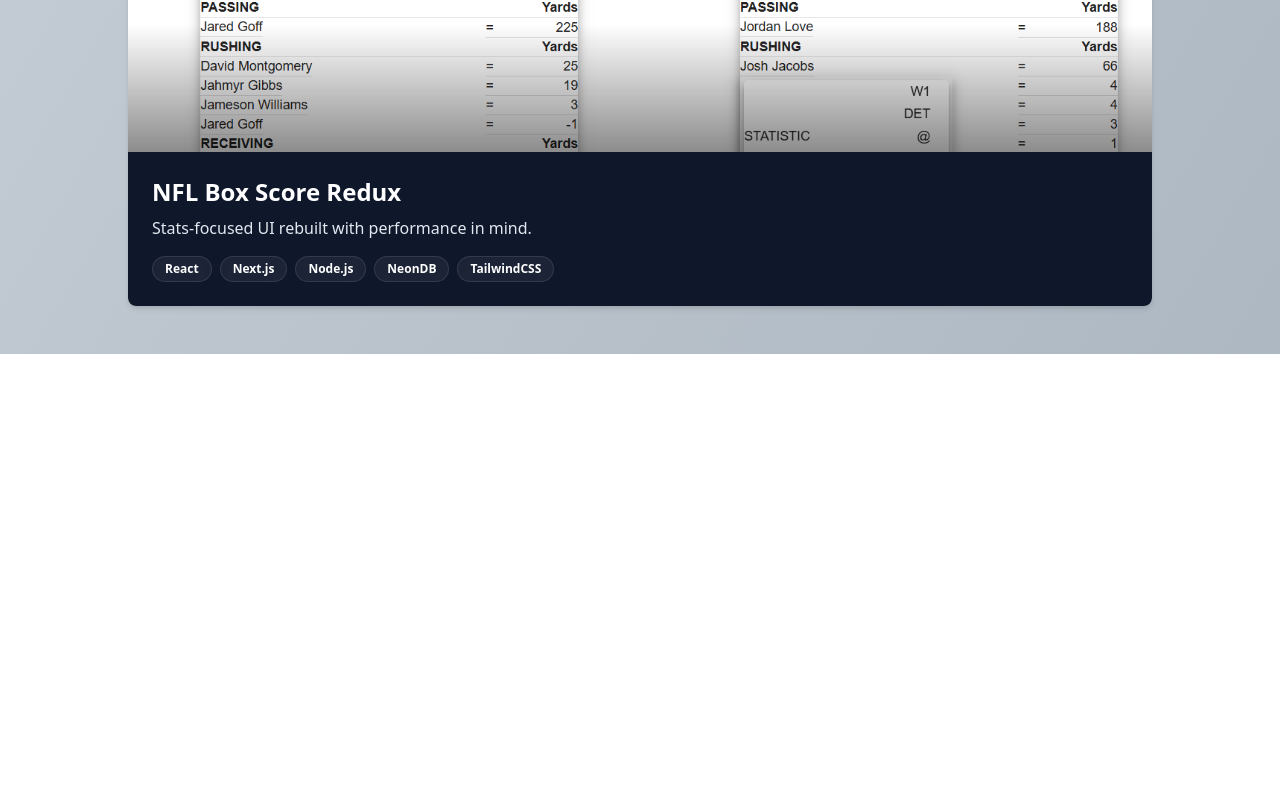
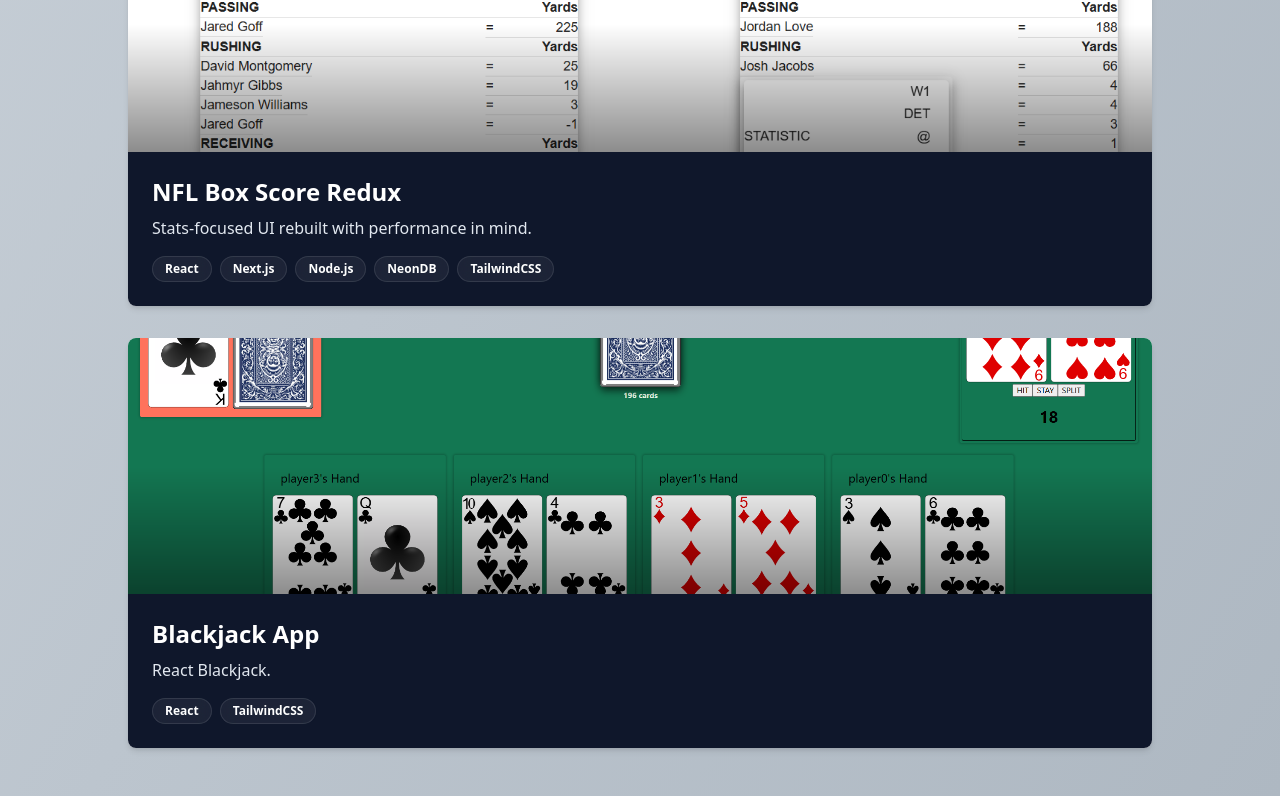
Before and after one commit to bgilross/portfolio-page, a Next.js app: page /projects in a window 1280 px wide. Shown: the part 1586-2382 px from the top of the page. Before the commit the page ends 1940 px from the top, so only its background shows below. Built offline with nearby package versions, Linux system fonts and the light colour scheme.

Commit message:
add blackjack project.

```diff
--- a/src/app/projects/page.tsx
+++ b/src/app/projects/page.tsx
@@ -48,6 +48,14 @@ const projects = [
 		url: "https://nfl-next-app-beige.vercel.app/",
 		preview: "/preview img/nfl-preview.png",
 		tech: ["React", "Next.js", "Node.js", "NeonDB", "TailwindCSS"],
+	},
+	{
+		id: "blackjack",
+		title: "Blackjack App",
+		description: "React Blackjack.",
+		url: "https://blackjack-eta-topaz.vercel.app/",
+		preview: "/preview img/blackjack-preview.png",
+		tech: ["React", "TailwindCSS"],
 	},
 ]
 
```
Also changed, not shown: public/preview img/blackjack-preview.png (added).
